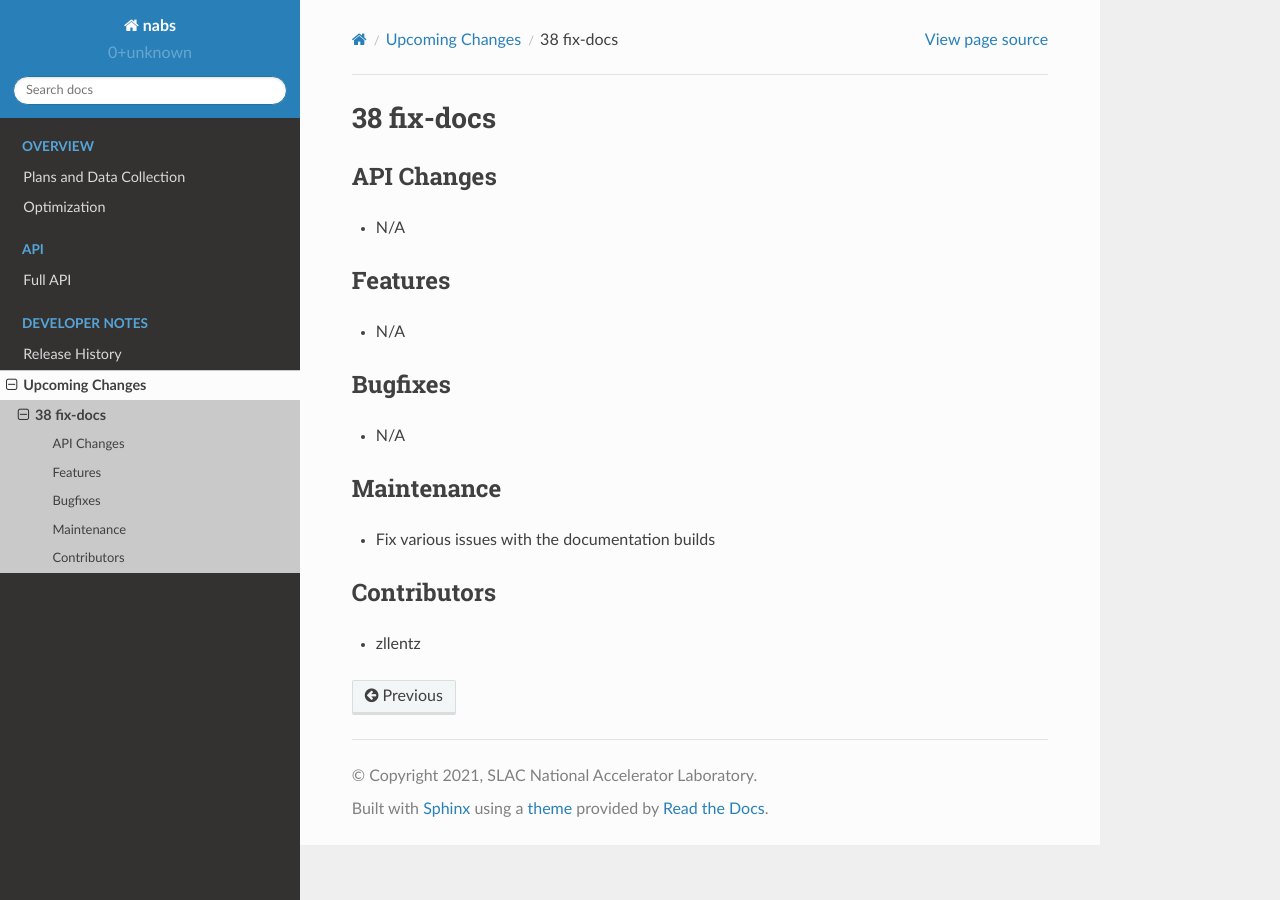
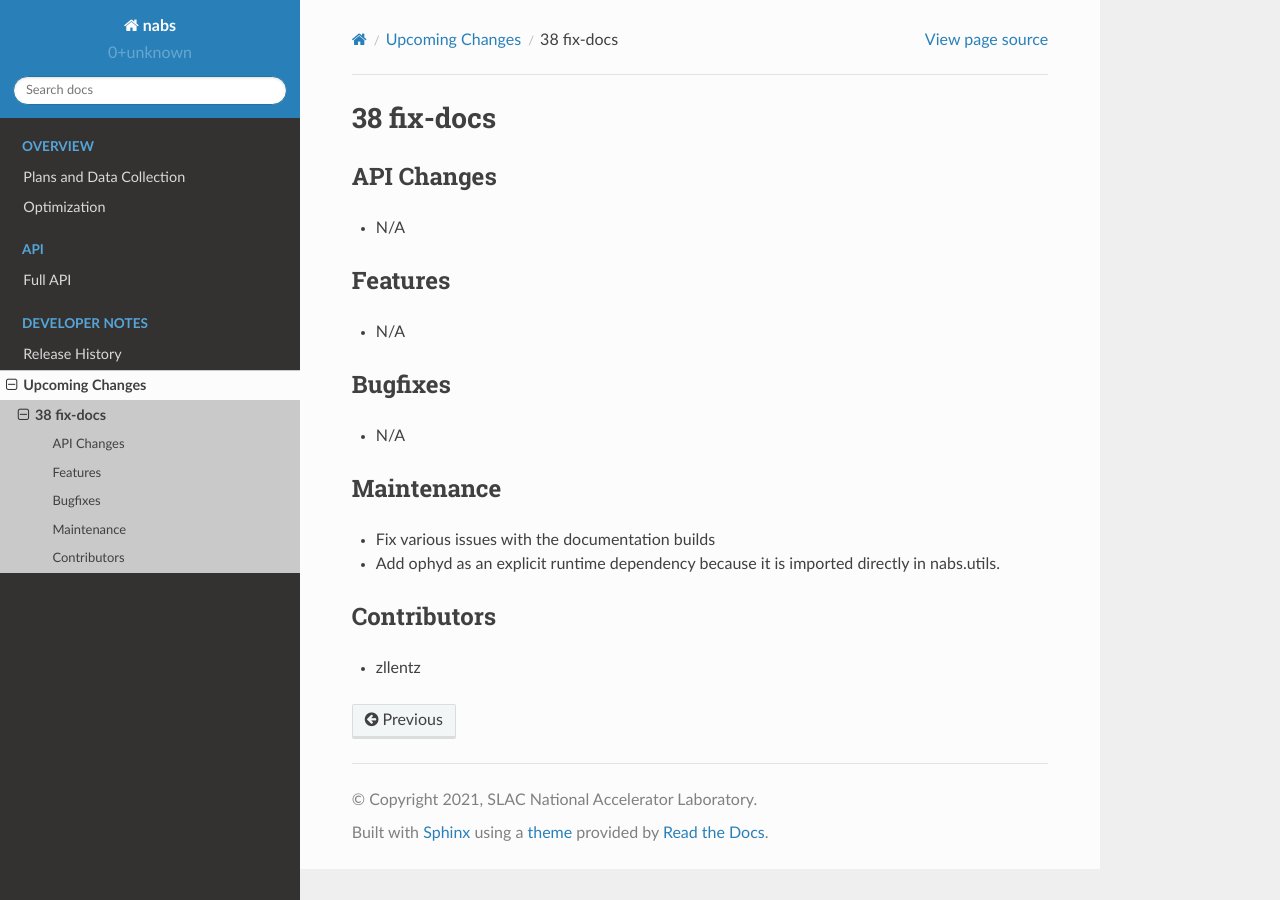
Before and after one commit to pcdshub/nabs, a Sphinx documentation site: the page built from docs/source/upcoming_release_notes/38-fix-docs.rst, in a window 1280 px wide. Built offline with Sphinx 7.4.7 and the Read the Docs theme 2.0.0, drawn with Linux system fonts in a browser that asks for light colours.

Commit message:
DOC: update pre-release docs with extra change

```diff
--- a/docs/source/upcoming_release_notes/38-fix-docs.rst
+++ b/docs/source/upcoming_release_notes/38-fix-docs.rst
@@ -16,6 +16,8 @@ Bugfixes
 Maintenance
 -----------
 - Fix various issues with the documentation builds
+- Add ophyd as an explicit runtime dependency because it is imported
+  directly in nabs.utils.
 
 Contributors
 ------------
```
